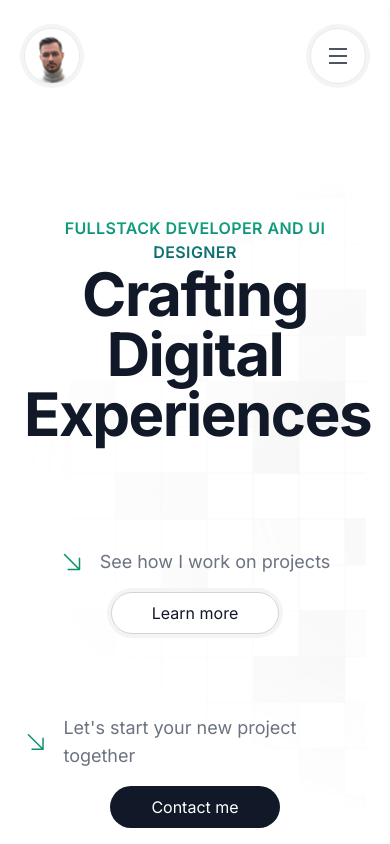
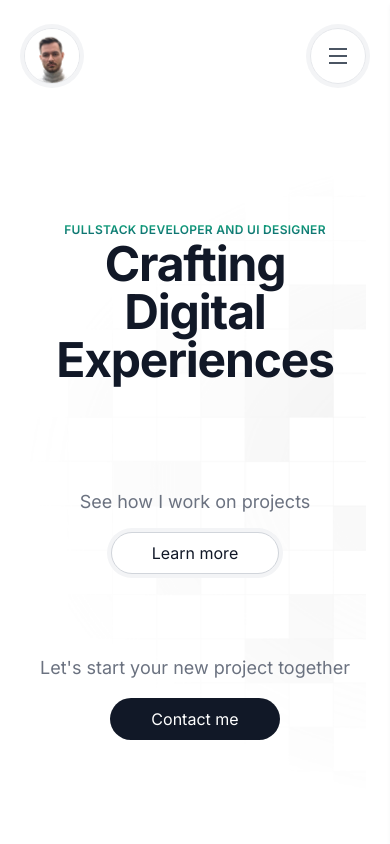
Before and after one commit to mbykowicz/mbykowicz, a Next.js app: page / in a window 390 px wide. Built offline with nearby package versions, Linux system fonts and the light colour scheme.

Commit message:
add xs breakpoint to tailwind + fix responsive features of the hero

```diff
--- a/components/Hero.tsx
+++ b/components/Hero.tsx
@@ -9,13 +9,13 @@ import ArrowDownRightIcon from './icons/ArrowDownRightIcon'
 
 function Hero() {
   return (
-    <div className='flex items-center mt-[calc(var(--navbar-height))] pt-16 lg:pt-32 bg-cover bg-hero-bg-image'>
+    <div className='flex items-center mt-[calc(var(--navbar-height))] py-16 lg:py-32 bg-cover bg-hero-bg-image'>
       <div className='grid w-full grid-cols-1 gap-16 lg:grid-cols-2 lg:gap-0'>
         <div className='text-center lg:text-left'>
-          <h3 className='uppercase font-semibold sm:text-xl xl:text-[28px] tracking-wide bg-hero-text-gradient inline-block text-transparent bg-clip-text'>
+          <h3 className='uppercase font-semibold text-xs xs:text-sm sm:text-lg xl:text-[28px] tracking-wide bg-hero-text-gradient inline-block text-transparent bg-clip-text'>
             Fullstack Developer and UI Designer
           </h3>
-          <h1 className='text-6xl font-bold tracking-tight text-gray-900 sm:text-8xl'>
+          <h1 className='text-5xl font-bold tracking-tight text-gray-900 xs:text-6xl sm:text-8xl'>
             Crafting
             <br />
             Digital
@@ -32,8 +32,8 @@ function Hero() {
         <div className='flex justify-center gap-20 mt-10 lg:justify-end lg:place-self-end'>
           <div className='space-y-20 '>
             <div className='space-y-4 lg:max-w-fit'>
-              <p className='flex items-center justify-center gap-4 text-lg text-gray-500 lg:justify-normal xl:text-2xl'>
-                <ArrowDownRightIcon className='w-6 h-6 text-mountain-meadow-600' />
+              <p className='flex items-center justify-center gap-4 text-lg text-center text-gray-500 lg:text-left lg:justify-normal xl:text-2xl'>
+                <ArrowDownRightIcon className='hidden w-6 h-6 lg:inline text-mountain-meadow-600' />
                 See how I work on projects
               </p>
               <Button variant='secondary' className='block mx-auto lg:mx-0'>
@@ -41,8 +41,8 @@ function Hero() {
               </Button>
             </div>
             <div className='space-y-4 lg:max-w-fit'>
-              <p className='flex items-center justify-center gap-4 text-lg text-gray-500 lg:justify-normal xl:text-2xl'>
-                <ArrowDownRightIcon className='w-6 h-6 text-mountain-meadow-600' />
+              <p className='flex items-center justify-center gap-4 text-lg text-center text-gray-500 lg:text-left lg:justify-normal xl:text-2xl'>
+                <ArrowDownRightIcon className='hidden w-6 h-6 lg:inline text-mountain-meadow-600' />
                 Let&apos;s start your new project together
               </p>
               <Button className='block mx-auto lg:mx-0'>Contact me</Button>
--- a/tailwind.config.ts
+++ b/tailwind.config.ts
@@ -8,6 +8,9 @@ const config: Config = {
   ],
   theme: {
     extend: {
+      screens: {
+        xs: '400px',
+      },
       colors: {
         'mountain-meadow': {
           '50': 'hsl(152, 81%, 96%)',
```
